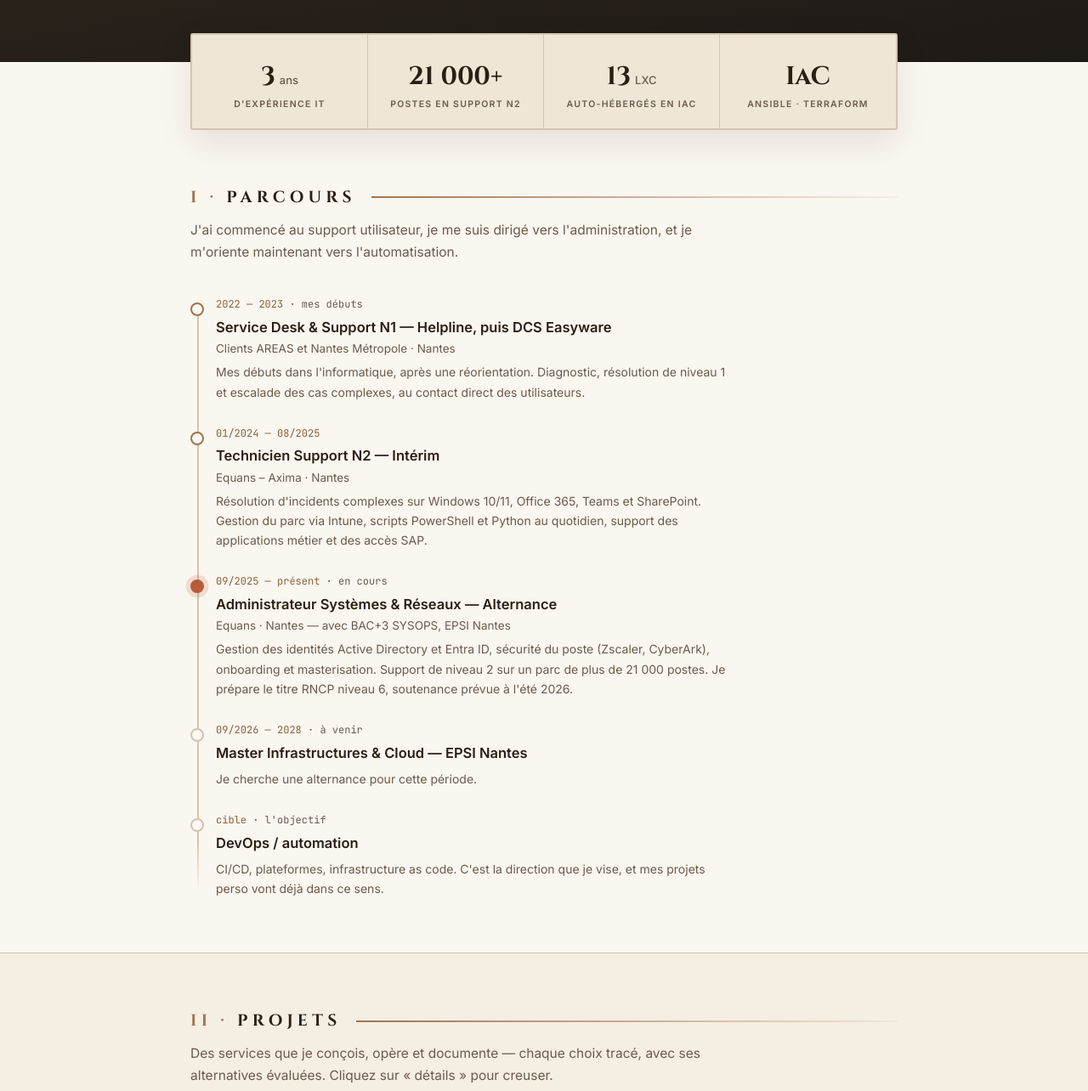
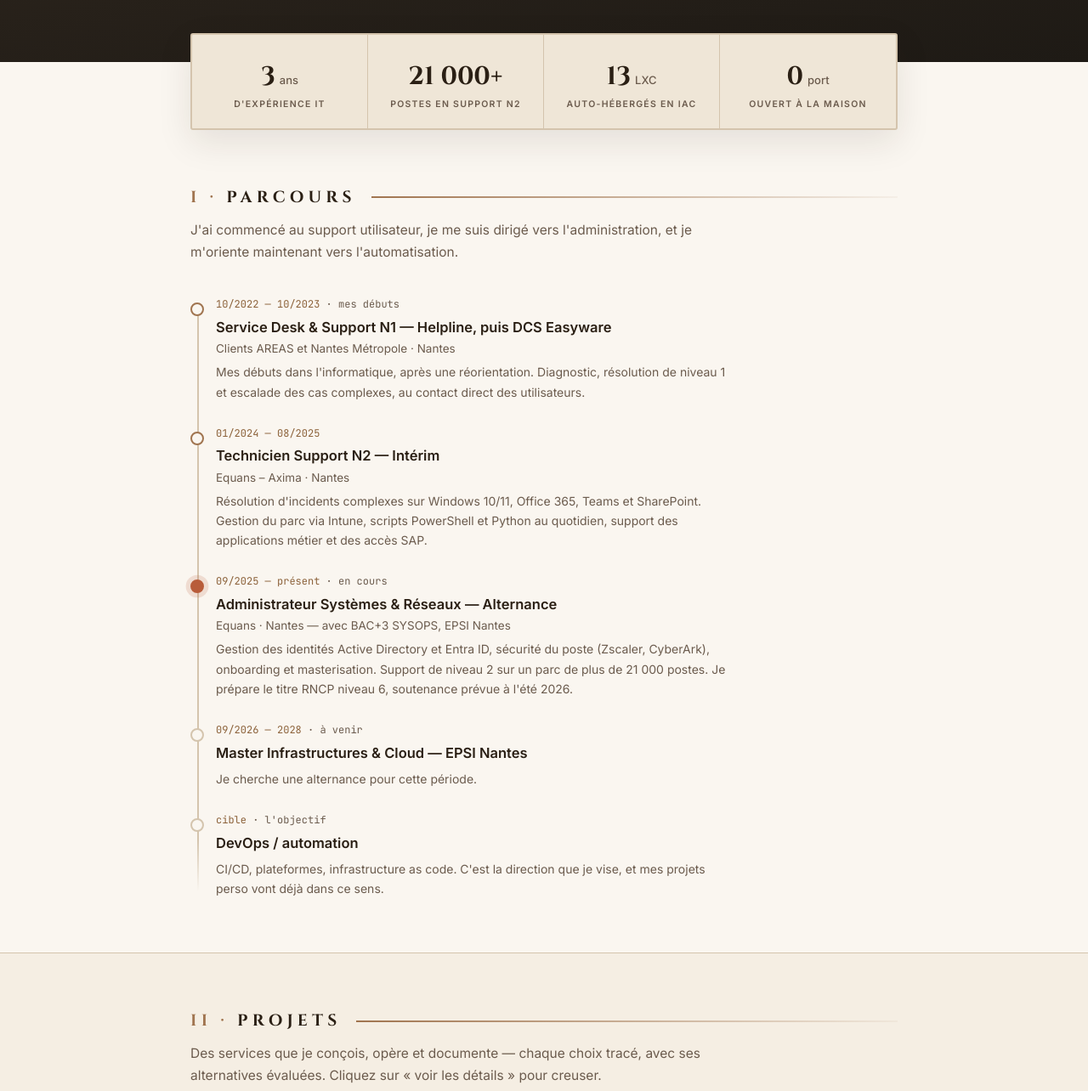
Before and after one commit to AnythingLegalConsidered/puichaud.com, an Astro site: page / in a window 1280 px wide. Shown: the part 616-1900 px from the top of the page at 85% size. Built offline with nearby package versions, Linux system fonts and the light colour scheme; Astro itself is replaced by a stand-in of ours.

Commit message:
content: métrique « 0 port ouvert », dates timeline précises, libellé modales

```diff
--- a/src/components/Metrics.astro
+++ b/src/components/Metrics.astro
@@ -15,8 +15,8 @@
         <div class="k">auto-hébergés en IaC</div>
       </div>
       <div class="cell">
-        <div class="v">IaC</div>
-        <div class="k">ansible · terraform</div>
+        <div class="v">0 <small>port</small></div>
+        <div class="k">ouvert à la maison</div>
       </div>
     </div>
   </div>
--- a/src/components/Projects.astro
+++ b/src/components/Projects.astro
@@ -8,7 +8,7 @@ import { projects } from '../data/projects.js';
     <div class="sec-head"><h2>Projets</h2><div class="rule"></div></div>
     <p class="sec-intro">
       Des services que je conçois, opère et documente — chaque choix tracé,
-      avec ses alternatives évaluées. Cliquez sur « détails » pour creuser.
+      avec ses alternatives évaluées. Cliquez sur « voir les détails » pour creuser.
     </p>
 
     <div class="cards">
--- a/src/components/Timeline.astro
+++ b/src/components/Timeline.astro
@@ -9,7 +9,7 @@
 
     <div class="tl">
       <div class="tl-item">
-        <div class="tl-date">2022 — 2023 <span class="ctx">· mes débuts</span></div>
+        <div class="tl-date">10/2022 — 10/2023 <span class="ctx">· mes débuts</span></div>
         <h3>Service Desk &amp; Support N1 — Helpline, puis DCS Easyware</h3>
         <div class="org">Clients AREAS et Nantes Métropole · Nantes</div>
         <p>Mes débuts dans l'informatique, après une réorientation. Diagnostic,
```
